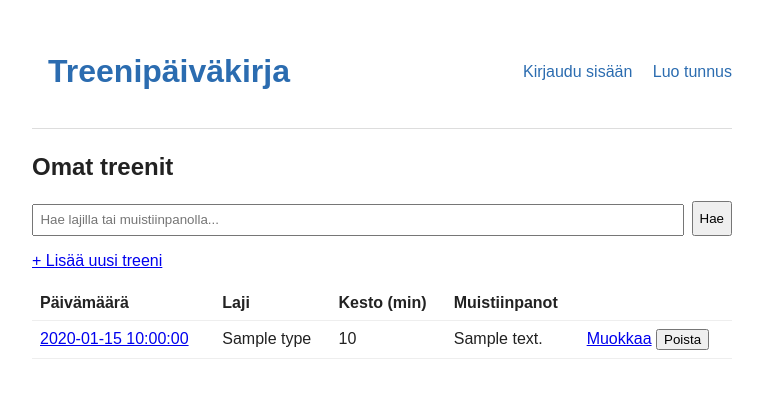
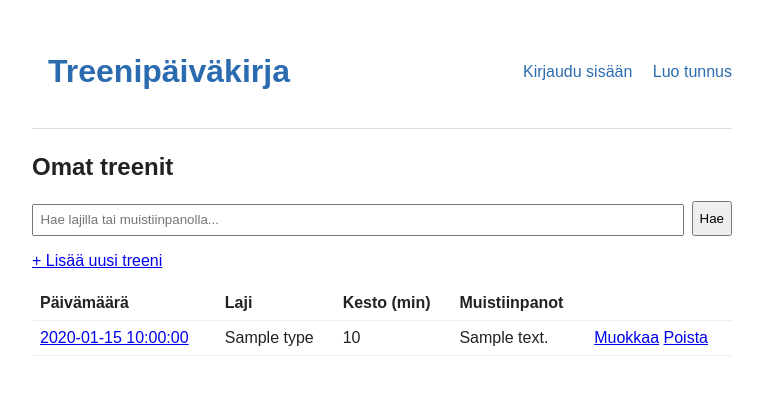
Before and after one commit to peakmave/Treenipaivakirja, a Flask app: template templates/workouts.html in a window 1280 px wide. Shown: the top 398 px of the page, without its empty margins (258-1021 px from the left). Run offline with Flask 3, Linux system fonts and the light colour scheme; the template is opened without the code that fills it: most values are stand-ins (such as "Sample title", 1, 10 or a date in 2020).

Commit message:
Remove JavaScript from workout list and link to delete confirmation page

```diff
--- a/templates/workouts.html
+++ b/templates/workouts.html
@@ -25,10 +25,7 @@
                 <td>{{ workout.notes or "-" }}</td>
                 <td>
                     <a href="{{ url_for('edit_workout', workout_id=workout.id) }}">Muokkaa</a>
-                    <form method="post" action="{{ url_for('delete_workout', workout_id=workout.id) }}" style="display:inline">
-                        <input type="hidden" name="csrf_token" value="{{ csrf_token() }}">
-                        <button type="submit" onclick="return confirm('Poistetaanko treeni?')">Poista</button>
-                    </form>
+                    <a href="{{ url_for('delete_workout', workout_id=workout.id) }}">Poista</a>
                 </td>
             </tr>
             {% endfor %}
```
